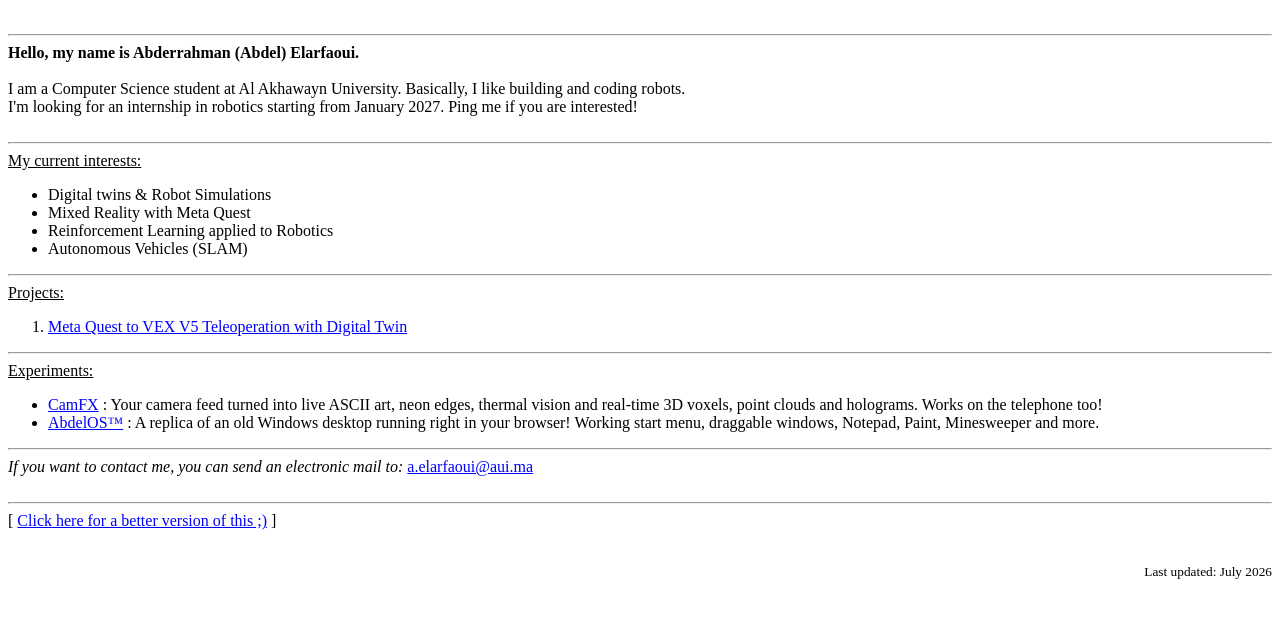
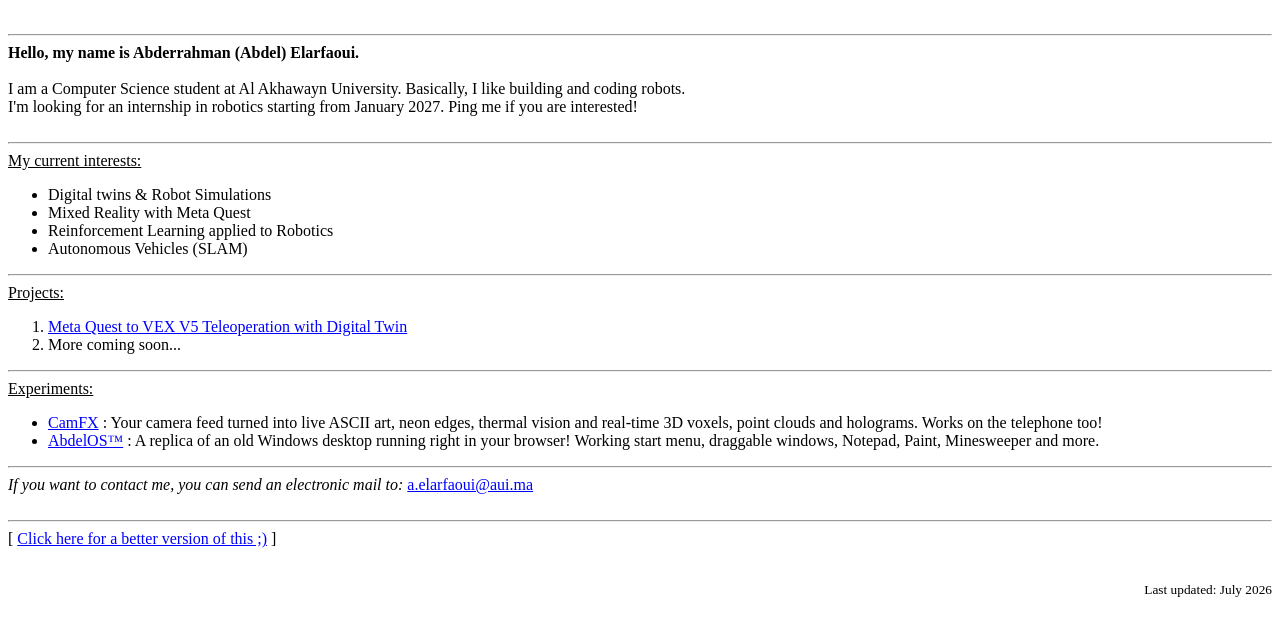
Before and after one commit to armex-code/portfolio-website, a plain HTML site: page index.html in a window 1280 px wide. Drawn offline with Linux system fonts and the light colour scheme.

Commit message:
Add placeholder for upcoming projects

```diff
--- a/index.html
+++ b/index.html
@@ -36,6 +36,7 @@
     <u>Projects:</u>
     <ol>
         <li><a href="https://github.com/armex-code/quest-v5-teleop">Meta Quest to VEX V5 Teleoperation with Digital Twin</a></li>
+        <li>More coming soon...</li>
     </ol>
 
     <hr>
```
